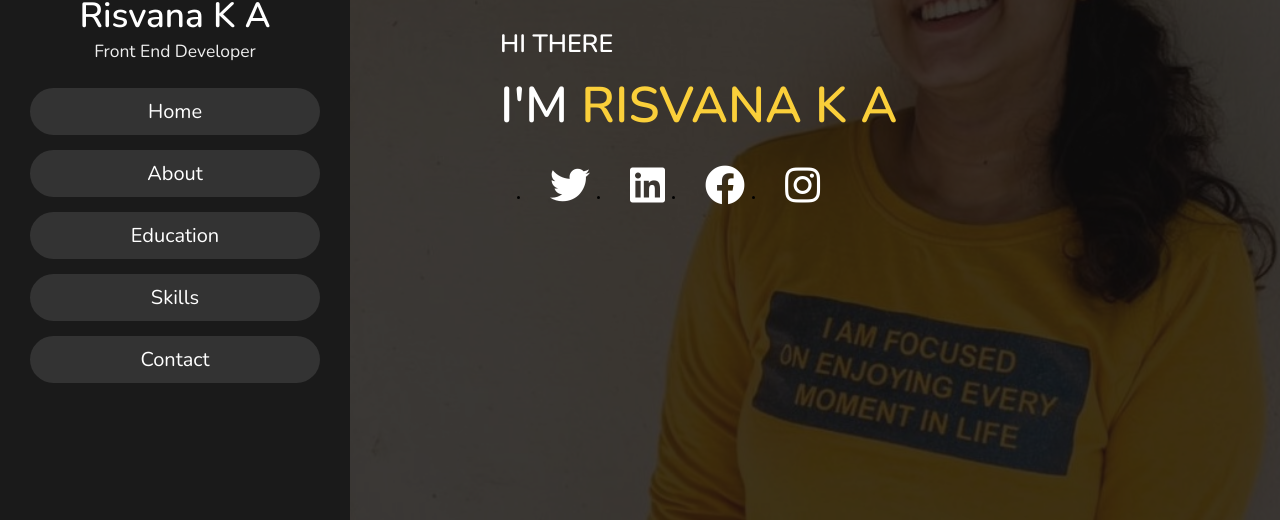
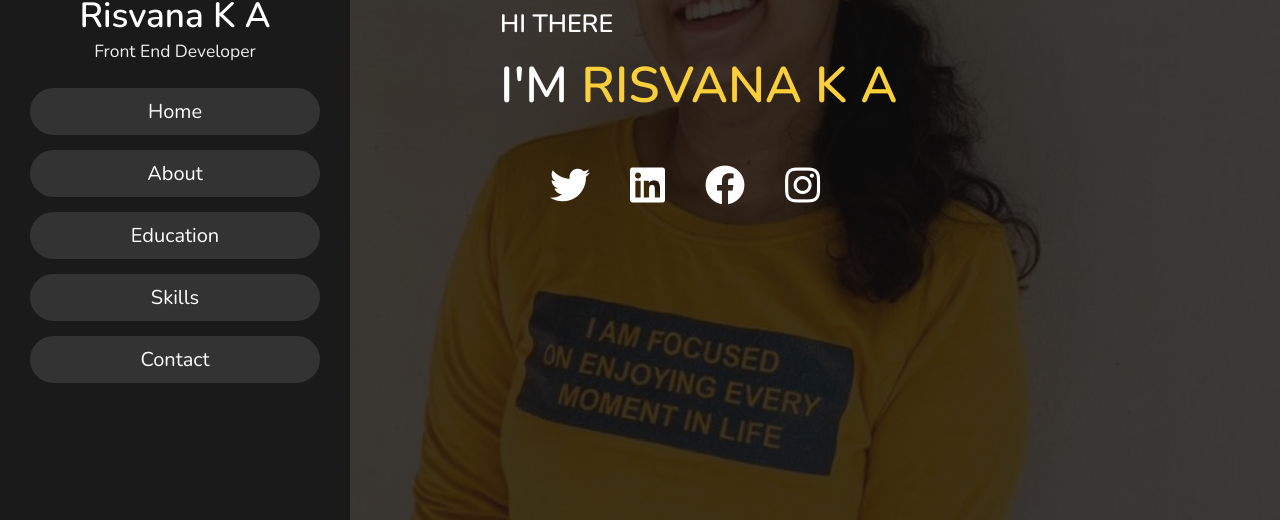
Before and after one commit to Risvana9055/Portfolio, a plain HTML site: page index.html in a window 1280 px wide. Shown: the part 280-800 px from the top of the page. Drawn offline with nearby package versions, Linux system fonts and the light colour scheme.

Commit message:
bg edited

```diff
--- a/index.html
+++ b/index.html
@@ -43,29 +43,26 @@
 
     <h1>I'M<span> RISVANA K A</span></h1>
     <ul class="social-icons">
-      <li>
+
         <a href="https://twitter.com/a_risvana?s=08" class="social-icon">
           <i class="fab fa-twitter"></i>
         </a>
-      </li>
-      <li>
+
         <a href="https://www.linkedin.com/in/risvana-ka-2717371a3" class="social-icon">
           <i class="fab fa-linkedin"></i>
         </a>
-      </li>
-      <li>
+
         <a href="https://www.facebook.com/profile.php?id=100010151532768" class="social-icon">
           <i class="fab fa-facebook"></i>
         </a>
-      </li>
-      <li>
+
         <a href="https://instagram.com/risu_rizz3092?utm_medium=copy_link" class="social-icon">
           <i class="fab fa-instagram"></i>
         </a>
-      </li>
+
 
     </ul>
-  <!-- </div> -->
+
 
 </section>
 <!--end of  home section -->
--- a/style.css
+++ b/style.css
@@ -134,8 +134,7 @@ header .navbar ul li a:hover{
 .home{
     width: 100%;
     height: 100vh;
-    background: url(./images/Rizz\ full.jpeg);
-     top-right:no-repeat;
+    background: url(./images/Rizz\ full.jpeg) top right no-repeat;
     background-size: cover;
     position: relative;
     display: flex;
@@ -237,16 +236,23 @@ header .navbar ul li a:hover{
    header.toggle{
     left:0%;
    }
+    body{
+       padding:0;
+   }
+
+
   }
   @media (max-width:768px){
 
    html{
       font-size:50% ;
    }
+
 }
   @media (max-width:400px){
 
    header{
       width: 100vw;
    }
+
  }
```
